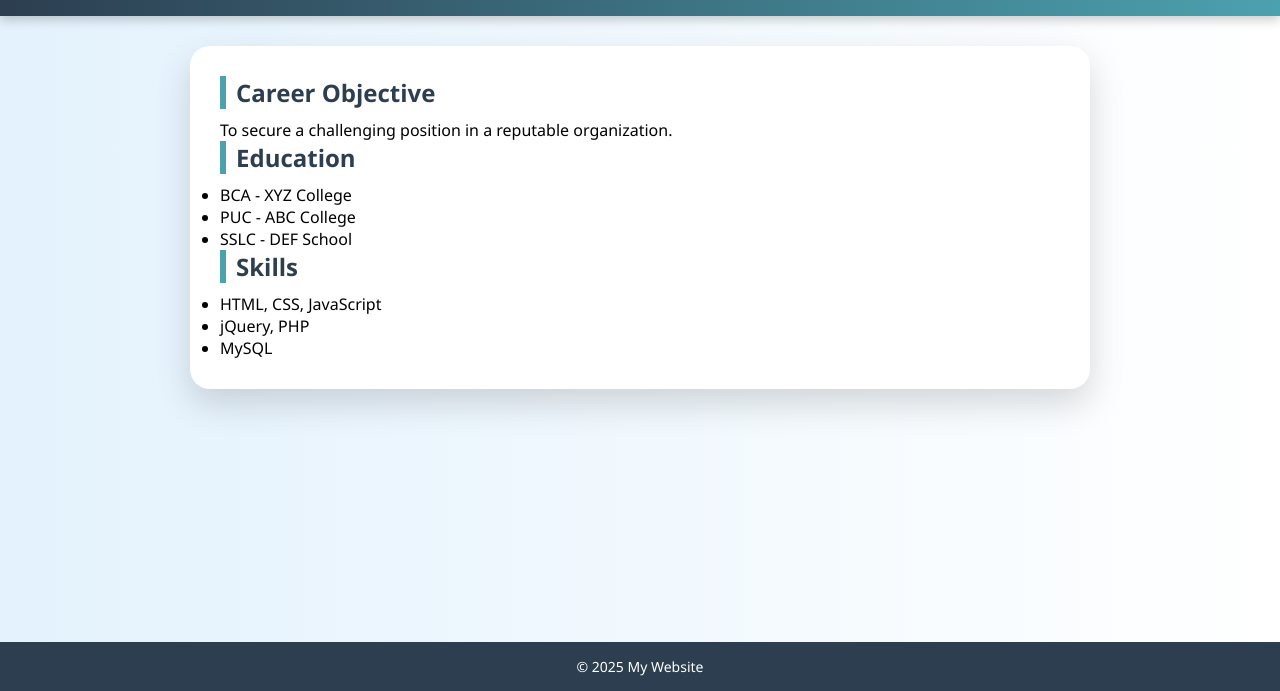
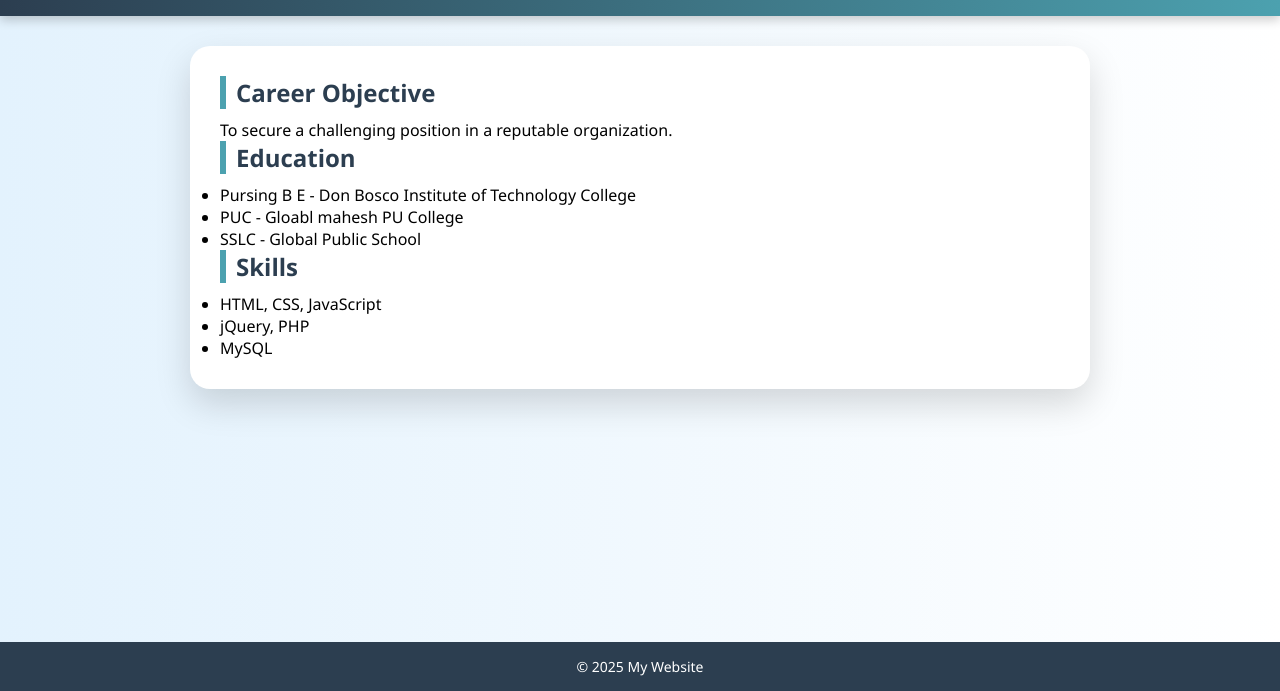
Before and after one commit to Monika-m63/resume-website, a plain HTML site: page resume.html in a window 1280 px wide. Shown: the part 109-800 px from the top of the page. Drawn offline with Linux system fonts and the light colour scheme.

Commit message:
Update resume.html

```diff
--- a/resume.html
+++ b/resume.html
@@ -22,9 +22,9 @@
 
   <h2>Education</h2>
   <ul>
-    <li>BCA - XYZ College</li>
-    <li>PUC - ABC College</li>
-    <li>SSLC - DEF School</li>
+    <li>Pursing B E - Don Bosco Institute of Technology College</li>
+    <li>PUC - Gloabl mahesh PU College</li>
+    <li>SSLC - Global Public School</li>
   </ul>
 
   <h2>Skills</h2>
```
